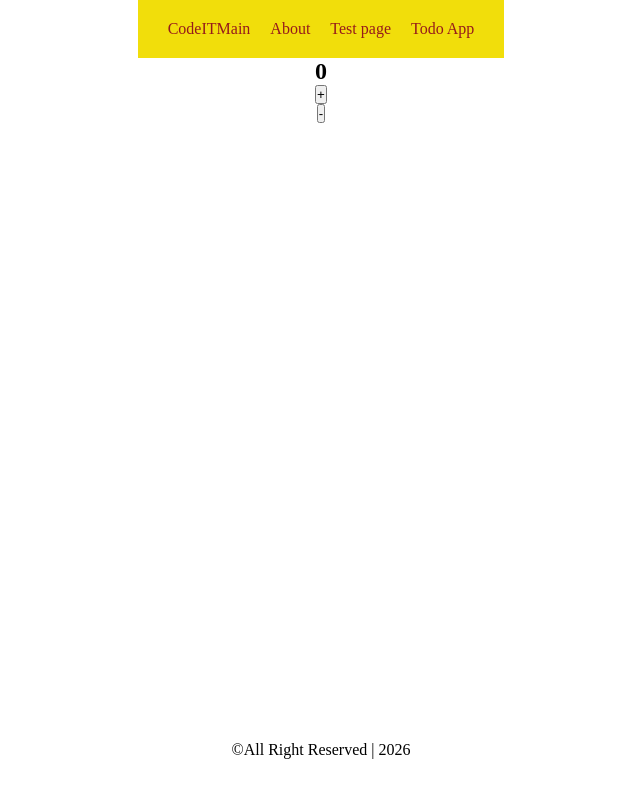
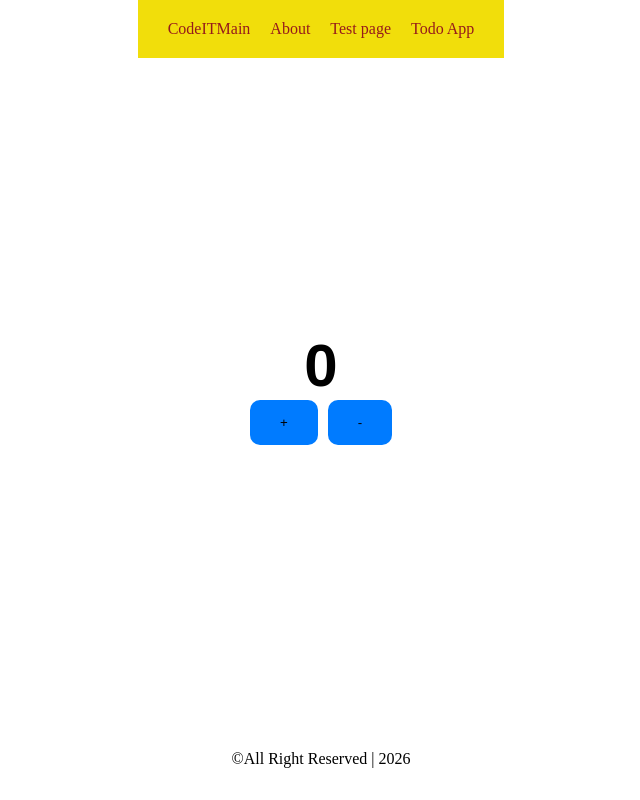
Before and after one commit to nugoi/do-it, a Next.js app: page /test-page in a window 1280 px wide. Shown: the whole page, without its empty margins (319-959 px from the left). Built offline with nearby package versions, Linux system fonts and the light colour scheme.

Commit message:
added counter with hover

```diff
--- a/src/app/test-page/page.jsx
+++ b/src/app/test-page/page.jsx
@@ -1,46 +1,63 @@
 "use client";
+
 import { useEffect, useState } from "react";
 import styles from "./page.module.css";
 
-// useState, useEffect...
-
 export default function Testpage() {
-  // let count = 0;
-
   const [count, setCount] = useState(0);
+  const [loaded, setLoaded] = useState(false);
 
   useEffect(() => {
-    console.log("გამარჯობა");
-    // Dependency array:
+    const savedCount = localStorage.getItem("count");
+
+    if (savedCount !== null) {
+      try {
+        const parsedCount = JSON.parse(savedCount);
+
+        if (Number.isFinite(parsedCount) && parsedCount >= 0) {
+          setCount(parsedCount);
+        }
+      } catch {
+        setCount(0);
+      }
+    }
+
+    setLoaded(true);
   }, []);
 
   useEffect(() => {
-    // მაგ. ინფორმაციის წამოღება, შენახვა localStorage-ში.
-    console.log(localStorage.getItem("userName"));
-  }, []);
+    if (loaded) {
+      localStorage.setItem("count", JSON.stringify(count));
+    }
+  }, [count, loaded]);
 
   const incrementByOne = () => {
-    // count++;
-
-    setCount((prevCount) => {
-      // console.log(prevCount);
-
-      return prevCount + 1;
-    });
+    setCount((prevCount) => prevCount + 1);
   };
 
-  const decreamentByOne = () => {
+  const decrementByOne = () => {
     setCount((prevCount) => {
-      return prevCount - 1;
+      if (prevCount > 0) {
+        return prevCount - 1;
+      }
+
+      return 0;
     });
   };
 
   return (
-    <>
-      <h2>{count}</h2>
-      <button onClick={incrementByOne}>+</button>
-      {"     "}
-      <button onClick={decreamentByOne}>-</button>
-    </>
+    <div className={styles.container}>
+      <h2 className={styles.count}>{count}</h2>
+
+      <div className={styles.buttons}>
+        <button className={styles.button} onClick={incrementByOne}>
+          +
+        </button>
+
+        <button className={styles.button} onClick={decrementByOne}>
+          -
+        </button>
+      </div>
+    </div>
   );
 }
--- a/src/app/test-page/page.module.css
+++ b/src/app/test-page/page.module.css
@@ -0,0 +1,33 @@
+.container {
+    display: flex;
+    flex-direction: column;
+    align-items: center;
+    justify-content: center;
+    height: 100vh;
+    font-family: Arial, sans-serif;
+     }
+
+     .count {
+    font-size: 60px;
+    font-weight: bold;
+     }
+
+     .buttons {
+    display: flex;
+    gap: 10px;
+     }
+
+    .button {
+    padding: 15px 30px;
+    border: none;
+    border-radius: 10px;
+    background-color: #007bff;
+    cursor: pointer;
+    transition: 0.3s;
+}
+
+.button:hover {
+    background-color: #0056b3;
+    color: white;
+    transform: scale(1.1);
+}
```
